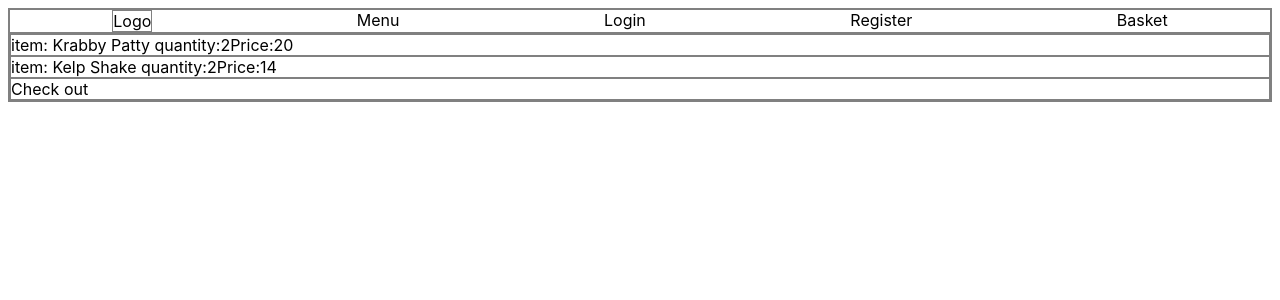
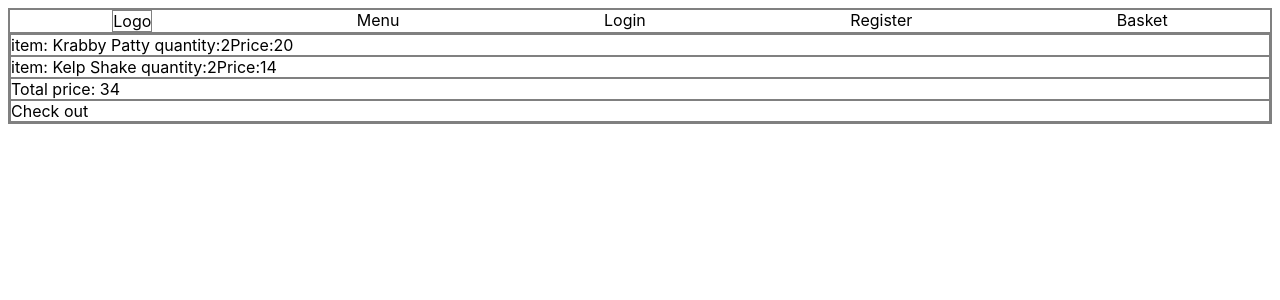
Before and after one commit to ryjw/Capstone-frontend, a React (Vite) app: page /basket in a window 1280 px wide. Shown: the top 300 px of the page. Built offline with nearby package versions, Linux system fonts and the light colour scheme.

Commit message:
more basket logic

```diff
--- a/src/components/Basket.jsx
+++ b/src/components/Basket.jsx
@@ -30,6 +30,14 @@ export default function Basket() {
         );
       })}
       <div>
+        Total price:{" "}
+        {order
+          .map((item) => item.price)
+          .reduce((previous, current) => {
+            return previous + current;
+          })}
+      </div>
+      <div>
         <NavLink to={"checkout"}>Check out</NavLink>
       </div>
     </div>
```
